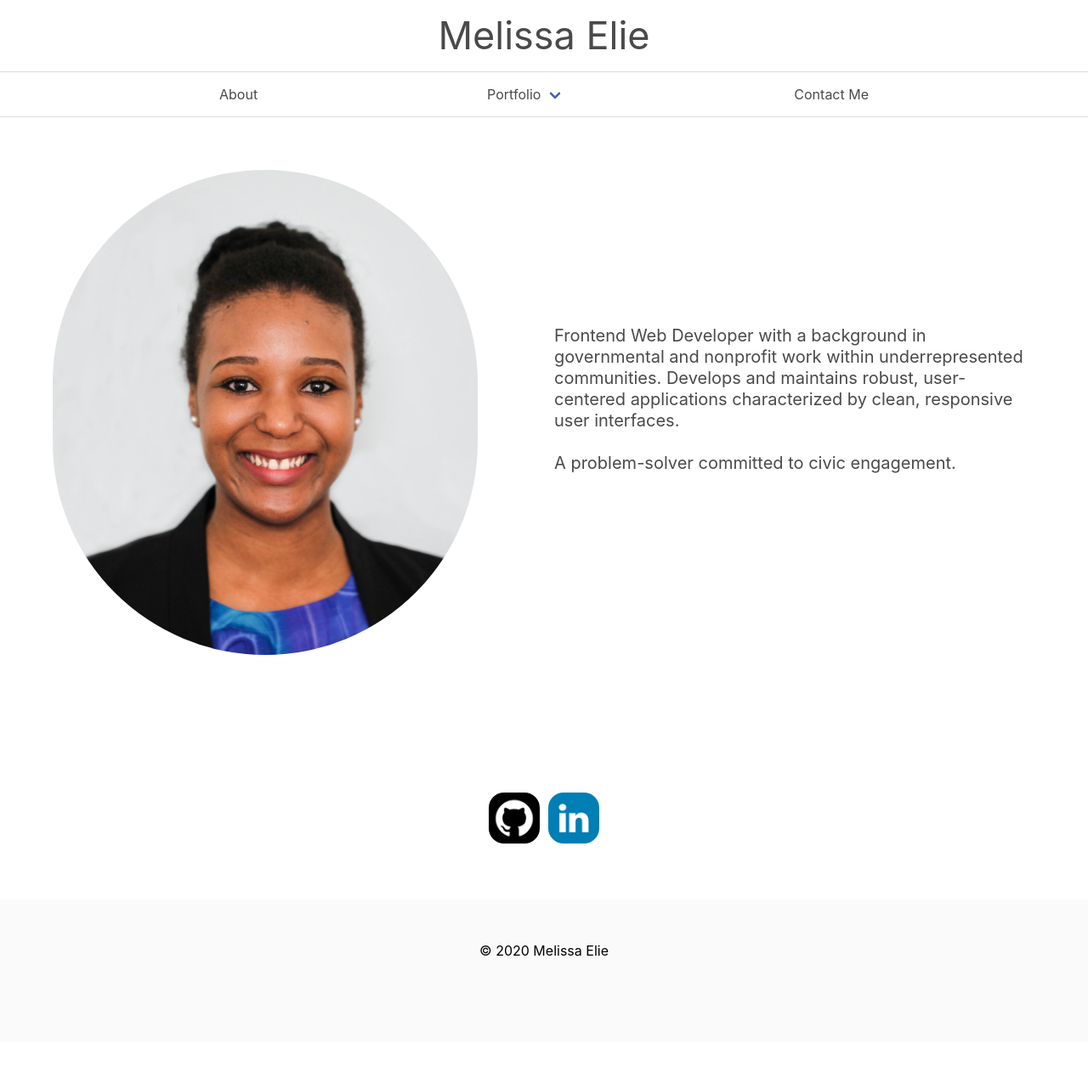
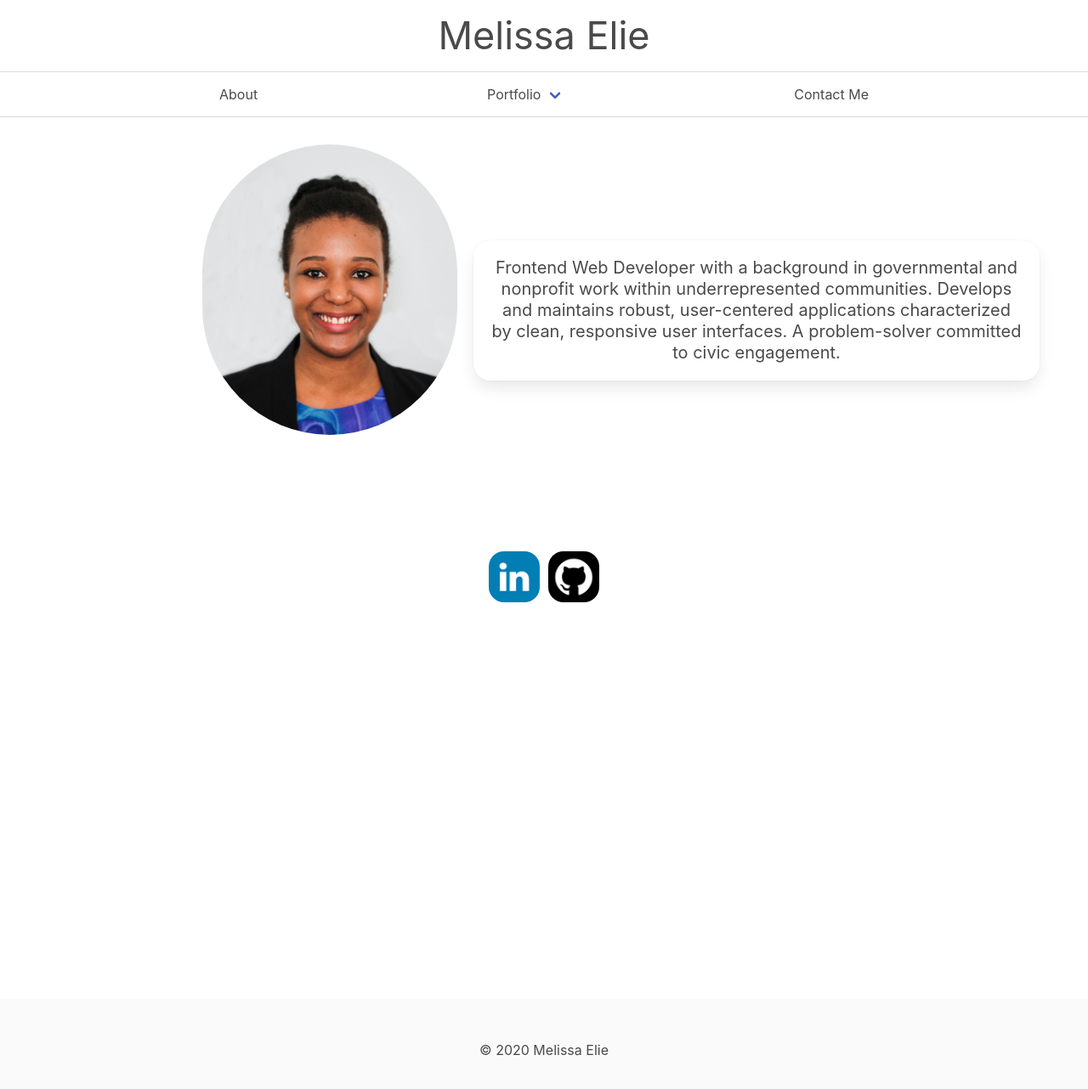
Before and after one commit to melissa-clothilde/Portfolio, a React (Create React App) app: page / in a window 1280 px wide. Shown: the top 1282 px of the page at 85% size. Before the commit the page ends 1227 px from the top, so only its background shows below. Built offline with nearby package versions, Linux system fonts and the light colour scheme; a web font is replaced by a local one.

Commit message:
adjusts footer and profile image

```diff
--- a/src/App.css
+++ b/src/App.css
@@ -2,6 +2,15 @@
   box-sizing: border-box;
   margin: 0;
   padding: 0;
+}
+
+#page-container {
+  position: relative;
+  min-height: 100vh;
+}
+
+#content-wrap {
+  padding-bottom: 2.5rem;    /* Footer height */
 }
 
 .container {
--- a/src/App.js
+++ b/src/App.js
@@ -10,9 +10,10 @@ import EaterPage from "./pages/Eater";
 
 function App() {
   return (
-    <Router>
-      <div>
 
+       <div id="page-container">
+        <div id="content-wrap">
+        <Router>
         <Route exact path="/" component={About} />
         <Route exact path="/about" component={About} />
         <Route exact path="/portfolio" component={Portfolio} />
@@ -20,8 +21,10 @@ function App() {
         <Route path="/happilyWoke" component={HappilyWokePage} />
         <Route path="/RabbitHole" component={RabbitHolePage} />
         <Route path="/Eater" component={EaterPage} />
+        </Router>
       </div>
-    </Router>
+      </div>
+
   );
 }
 
--- a/src/components/Foot/index.js
+++ b/src/components/Foot/index.js
@@ -2,13 +2,12 @@ import React from "react";
 import "./style.css";
 function Foot() {
   return (
-    <footer className="footer foot is-fixed-bottom">
-      <div className="foot-content">
-      <div className="content has-text-centered">
-        <p>&copy; 2020 Melissa Elie</p>
-      </div>
-      </div>
-    </footer>
+
+     <footer class="footer">
+     <div class="footer-center">
+         <span>&copy; 2020 Melissa Elie</span>
+     </div>
+ </footer>
   );
 }
 
--- a/src/components/Foot/style.css
+++ b/src/components/Foot/style.css
@@ -1,12 +1,13 @@
-.foot {
-  display: flex;
-  min-height: 9vh;
-  flex-direction: column;
-  margin-top: 50px;
+footer {
+  /* width: 100%;
+  margin-top: 10%; */
+  position: absolute;
+  bottom: -520px;
+  width: 100%;
+  height: 2rem;
 }
-.foot-content {
-  flex: 1;
+
+.footer-center {
+  text-align: center;
+  /* font-family: 'Source Sans Pro', sans-serif; */
 }
-.content {
-  text-align: center;
-}
--- a/src/pages/About/index.js
+++ b/src/pages/About/index.js
@@ -7,10 +7,10 @@ import Connect from "../../components/Connect/index";
 
 function About() {
   return (
-    <React.Fragment>
+    <div>
       <NavBar />
       <div className="columns is-centered is-vcentered">
-        <div className="column">
+        <div className="column max-width">
         <figure className="image">
           <img src={profile} alt="profile" className="is-rounded profile" />
           </figure>
@@ -18,9 +18,7 @@ function About() {
 
 
         <div className="column text-col">
-          <span className="subtitle">Frontend Web Developer with a background in governmental and nonprofit work within underrepresented communities. Develops and maintains robust, user-centered applications characterized by clean, responsive user interfaces.
-          <br></br><br></br>
-          A problem-solver committed to civic engagement.
+          <span className="subtitle box">Frontend Web Developer with a background in governmental and nonprofit work within underrepresented communities. Develops and maintains robust, user-centered applications characterized by clean, responsive user interfaces. A problem-solver committed to civic engagement.
           </span>
         </div>
 
@@ -30,7 +28,7 @@ function About() {
       </div>
       <Foot />
 
-    </React.Fragment>
+    </div>
   );
 }
 
--- a/src/pages/About/style.css
+++ b/src/pages/About/style.css
@@ -8,22 +8,44 @@ hero-body {
 
 
 .profile {
-  border-radius: 5%;
   text-align: center;
-  max-width: 500px;
-  max-height: 584px;
+  max-width: 300px;
+  max-height: 384px;
   /* border: 6px solid; */
   /* border-color: rgb(218, 213, 230); */
 
 }
 
 .is-vcentered {
-  margin-top: 15px;
-  padding: 25px;
-  margin: 25px;
+  margin-top: 20px;
+  padding-right: 25px;
+  padding-left: 25px;
+  padding-bottom: 0;
+  margin-right: 25px;
+  margin-left: 25px;
+
 }
 
 .text-col {
-  position: relative;
-  bottom: 40px;
+  padding: 7px;
 }
+
+.box{
+  border-radius: 20px;
+  float: right;
+  margin-bottom: 20px;
+  text-align: center;
+
+}
+
+/* .is-horizontal-center {
+  justify-content: center;
+
+} */
+.max-width {
+  max-width: 500px;;
+}
+
+img {
+  float: right;
+}
--- a/src/pages/Contact/style.css
+++ b/src/pages/Contact/style.css
@@ -2,7 +2,6 @@
   margin-top: 50px;
   margin-right: auto;
   margin-left: auto;
-  width: 30%;
   background: white;
   padding: 25px;
   text-align: center;
```
